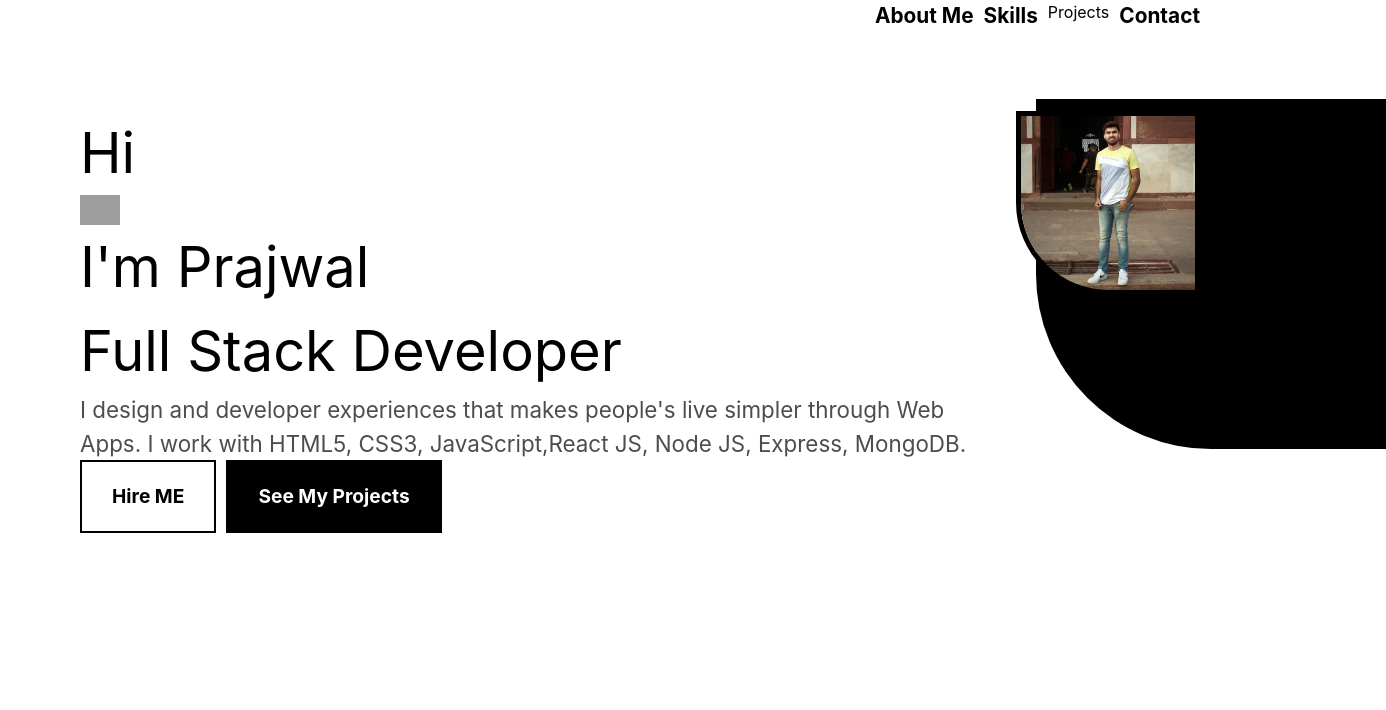
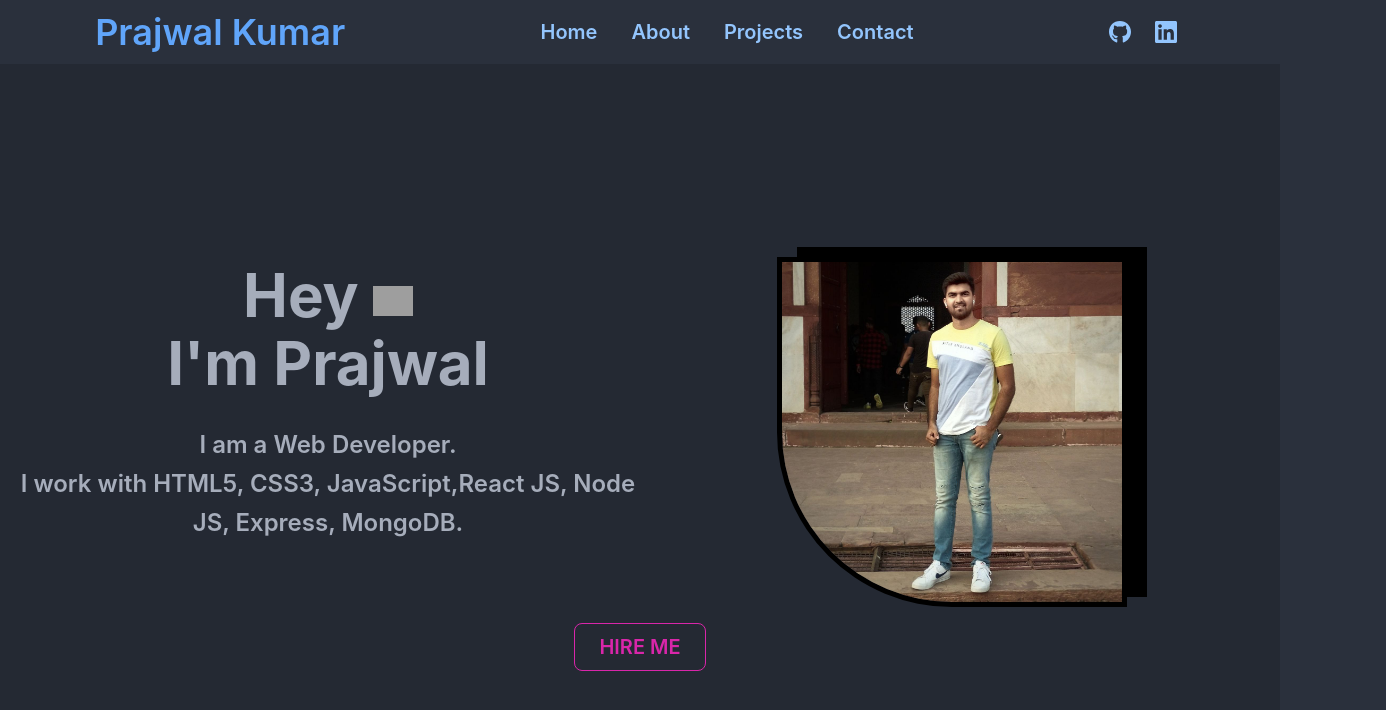
Before and after one commit to kumpraj/simple-react-portfolio, a React (Create React App) app: page / in a window 1280 px wide. Shown: the top 710 px of the page, 1386 px wide, since content can reach past the window. Built offline with nearby package versions, Linux system fonts and the light colour scheme; grey boxes are pictures that could not be loaded.

Commit message:
added pages with skeleton

```diff
--- a/package.json
+++ b/package.json
@@ -6,8 +6,10 @@
     "@testing-library/jest-dom": "^5.16.5",
     "@testing-library/react": "^13.4.0",
     "@testing-library/user-event": "^13.5.0",
+    "daisyui": "^2.50.0",
     "react": "^18.2.0",
     "react-dom": "^18.2.0",
+    "react-icons": "^4.7.1",
     "react-router-dom": "^6.8.1",
     "react-scripts": "5.0.1",
     "web-vitals": "^2.1.4"
--- a/public/index.html
+++ b/public/index.html
@@ -1,5 +1,5 @@
 <!DOCTYPE html>
-<html lang="en">
+<html data-theme="dark" lang="en">
   <head>
     <meta charset="utf-8" />
     <link rel="icon" href="%PUBLIC_URL%/favicon.ico" />
--- a/src/App.js
+++ b/src/App.js
@@ -2,7 +2,9 @@
 import { BrowserRouter, Route, Routes } from "react-router-dom";
 import Content from "./components/Content";
 import Navbar from "./components/Navbar";
+import About from "./components/Pages/About";
 import Projects from "./components/Pages/Projects";
+import Contact from "./components/Pages/Contact";
 
 function App() {
   return (
@@ -11,6 +13,8 @@ function App() {
       <Routes>
         <Route path='/' element={<Content/>}/>
         <Route path='/projects' element={<Projects/>}/>
+        <Route path='/about' element={<About/>}/>
+        <Route path='/contact' element={<Contact/>}/>
       </Routes>
     </BrowserRouter>
   );
--- a/src/components/Content.jsx
+++ b/src/components/Content.jsx
@@ -4,25 +4,30 @@ import me from '../img/profile_pic.jpg';
 
 function Content() {
   return (
-    <div className='content'>
-        <main>
-            <div>
-                <h1>Hi <img src={wave} alt="wave" width={40} /></h1>
-                <h1>I'm Prajwal</h1>
-                <h1>Full Stack Developer</h1>
-                <p>I design and developer experiences that makes people's live simpler through Web Apps. I work with HTML5, CSS3, JavaScript,React JS, Node JS, Express, MongoDB.</p>
-            </div>
+<div className="hero min-h-screen bg-base-200 overflow-hidden">
+  <div className="hero-content text-center">
+    <div className="min-w">
+      <div className='grid md:grid-cols-2 lg:grid-cols-2 xl-grid-cols-2'>
+        <div className='flex flex-wrap sm:text-center'>
+          <div>
+            <h1 className="text-6xl font-bold md:py-2 lg:py-2 xl:py-2">Hey <img className='inline' src={wave} alt="wave" width={40} /></h1>
+            <h1 className="text-6xl font-bold">I'm Prajwal</h1>
+            <p className="py-6 md:py-2 lg:py-2 xl:py-2 text-2xl sm:my-6 font-semibold leading-relaxed">I am a Web Developer. <br/> I work with HTML5, CSS3, JavaScript,React JS, Node JS, Express, MongoDB.</p>
+          </div>
+        </div>
 
-            <div className='buttons'>
-                <button className="cta hire">Hire ME</button>
-                <button className="cta project">See My Projects</button>
-            </div>
-        </main>
-        <figure>
+        <figure className='text-center min-w mx-auto'>
             <img src={me} alt="Prajwal Kumar" className='me-img' width={350} />
-            <div className='img-bg'></div>
+             <div className='img-bg'></div>
         </figure>
+
+      </div>
+      <button className="mt-4 text-xl btn btn-ghost btn-outline btn-secondary px-6">Hire ME</button>
+
+
     </div>
+  </div>
+</div>
   )
 }
 
--- a/src/components/Navbar.jsx
+++ b/src/components/Navbar.jsx
@@ -1,16 +1,28 @@
 import React from 'react'
+import {FaGithub, FaLinkedin} from 'react-icons/fa'
+
 import { Link } from 'react-router-dom'
 
 function Navbar() {
   return (
-    <nav>
-        <ul>
-            <li>About Me</li>
-            <li>Skills</li>
-            <Link className='list-none' to='/projects'>Projects</Link>
-            <li>Contact</li>
-        </ul>
-    </nav>
+  <div className="navbar bg-base-100">
+
+    <div className="flex flex-wrap justify-around w-full">
+      <div>
+        <h1 className='text-4xl font-semibold text-blue-400'>Prajwal Kumar</h1>
+      </div>
+      <ul className="menu menu-horizontal px-1 text-blue-300">
+        <Link className='btn btn-ghost normal-case text-xl' to='/'>Home</Link>
+        <Link className='btn btn-ghost normal-case text-xl' to='/about'>About</Link>
+        <Link className='btn btn-ghost normal-case text-xl' to='/projects'>Projects</Link>
+        <Link className='btn btn-ghost normal-case text-xl' to='/contact'>Contact</Link>
+      </ul>
+      <div className='flex gap-4 text-blue-300'>
+        <a href='https://github.com/kumpraj' target='_blank'><FaGithub className='pr-2 text-3xl hover:text-4xl duration-300'/></a>
+        <a href='https://www.linkedin.com/in/prajwal-kumar-3004/' target='_blank'><FaLinkedin className='pr-2 text-3xl hover:text-4xl duration-300'/></a>
+      </div>
+    </div>
+</div>
   )
 }
 
--- /dev/null
+++ b/src/components/Pages/About.jsx
@@ -0,0 +1,29 @@
+import { Link } from "react-router-dom"
+
+
+function About() {
+  return (
+    <div className="hero min-h-screen bg-base-200 ">
+        <div className="hero-content text-center">
+            <div className="grid grid-cols-1 md:grid-cols-2 lg:grid-cols-2 xl:grid-cols-2">
+                <div className="">
+                    <h1 className="text-5xl font-bold text-yellow-500">About Me</h1>
+                    <p className="py-6 text-xl text-white leading-relaxed">I'm very ambitous front-end developer looking for a role in established IT company or a Start Up with a opportunity to work with latest technologies on challenging and diverse projects.
+                    <br />
+                    I'm confident, naturally curious and consistently working and upskilling.
+                    <br />
+                    If I need to define myself that would be tech obsessed and EDM fanatic!!
+                    </p>
+                    <button className="btn btn-primary"><Link to='/'>Back To Home</Link></button>
+                </div>
+                <div>
+                    some Image
+                </div>
+            </div>
+
+        </div>
+    </div>
+  )
+}
+
+export default About
--- /dev/null
+++ b/src/components/Pages/Contact.jsx
@@ -0,0 +1,52 @@
+
+
+function Projects() {
+    return (
+<div className="hero min-h-screen bg-base-200">
+  <div className="hero-content grid grid-cols-1 md:grid-cols-2 lg:grid-cols-2 xl:grid-cols-2">
+    <div className="text-center lg:text-left text-white leading-relaxed">
+      <h1 className="text-5xl font-bold text-purple-400">Get In Touch Now!</h1>
+      <p className="py-6">I am interested in full time Web Developer roles, Freelance opportunities or opportunities to work in a Start-Up.
+      <br />
+      However, if you have other request or questions, don't hesitate to contact me using below form either.
+      <br />
+      Else, send a mail to <span className="text-purple-400">kumpraj@gmail.com</span>
+      </p>
+    </div>
+    <div className="mx-auto card flex-shrink-0 w-full max-w-sm shadow-2xl bg-base-100">
+      <div className="card-body">
+        <div className="form-control">
+          <label className="label">
+            <span className="label-text">Name</span>
+          </label>
+          <input type="text" placeholder="Name" className="input input-bordered" />
+        </div>
+        <div className="form-control">
+          <label className="label">
+            <span className="label-text">Email</span>
+          </label>
+          <input type="text" placeholder="email" className="input input-bordered" />
+        </div>
+        <div className="form-control">
+          <label className="label">
+            <span className="label-text">Subject</span>
+          </label>
+          <input type="text" placeholder="Subject" className="input input-bordered" />
+        </div>
+        <div className="form-control">
+          <label className="label">
+            <span className="label-text">Message</span>
+          </label>
+          <textarea type="text" placeholder="Message" className="textarea textarea-bordered" />
+        </div>
+        <div className="form-control mt-6">
+          <button className="btn btn-primary">Send</button>
+        </div>
+      </div>
+    </div>
+  </div>
+</div>
+    )
+  }
+
+  export default Projects
--- a/src/components/Pages/Projects.jsx
+++ b/src/components/Pages/Projects.jsx
@@ -2,9 +2,18 @@
 
 function Projects() {
   return (
-    <div className="text-gray-500">
-        <h1 className=" text-center align center">Show all your projects here!!</h1>
-    </div>
+  <div>
+      <div className="card w-96 bg-base-100 shadow-xl">
+      <figure><img src="/images/stock/photo-1606107557195-0e29a4b5b4aa.jpg" alt="Shoes" /></figure>
+      <div className="card-body">
+        <h2 className="card-title">Shoes!</h2>
+        <p>If a dog chews shoes whose shoes does he choose?</p>
+        <div className="card-actions justify-end">
+          <button className="btn btn-primary">Buy Now</button>
+        </div>
+      </div>
+      </div>
+  </div>
   )
 }
 
--- a/src/index.css
+++ b/src/index.css
@@ -12,80 +12,18 @@ body {
   -moz-osx-font-smoothing: grayscale;
 }
 
-nav {
-  display: flex;
-  justify-content: flex-end;
-  padding: 0 80px;
-}
 
-nav ul {
-  display: flex;
-  list-style-type: none;
-  gap: 10px;
-}
 
-nav ul li {
-  font-size: 1.3rem;
-  font-weight: bold;
-}
 
-.content {
-  display: flex;
-  flex-direction: column;
-  gap: 10px;
-  margin: 10px;
-}
 
-h1 {
-  margin: 0;
-  font-size: 2.5rem;
-}
 
-p {
-  font-size: 1.4rem;
-  font-weight: medium;
-  color: #4d4d4e;
-}
 
-main {
-  display: flex;
-  flex-direction: column;
-  justify-content: space-between;
-}
 
-.buttons {
-  display: flex;
-  gap: 10px;
-  margin-bottom: 10px;
-}
 
-.cta {
-  font-weight: bold;
-  padding: 10px 20px;
-}
 
-.hire {
-  background-color: #fff;
-  border: 2px solid black;
-}
 
-.hire:hover {
-  background-color: black;
-  color:#fff;
-  transition: 0.5s all ease-out;
-}
 
-.project {
-  background-color: black;
-  border: 2px solid black;
-  color: #fff;
-}
 
-.project:hover {
-  background-color: #fff;
-  color:black;
-  transition: 0.5s all ease-out;
-}
 
 figure {
   margin: 0;
@@ -107,24 +45,3 @@ figure {
   border-bottom-left-radius: 50%;
   z-index: -1;
 }
-
-@media screen and (min-width:800px){
-  .content {
-    flex-direction: row;
-    margin: 80px;
-  }
-
-  h1 {
-    font-size: 3.5rem;
-  }
-
-  .cta {
-    padding: 20px 30px;
-    font-size: 1.2rem;
-  }
-
-  .buttons {
-    margin: 0;
-  }
-
-}
--- a/tailwind.config.js
+++ b/tailwind.config.js
@@ -6,5 +6,5 @@ module.exports = {
   theme: {
     extend: {},
   },
-  plugins: [],
+  plugins: [require('daisyui')],
 }
```
Also changed, not shown: 1 other file (tests, documents, lock files or other folders).
